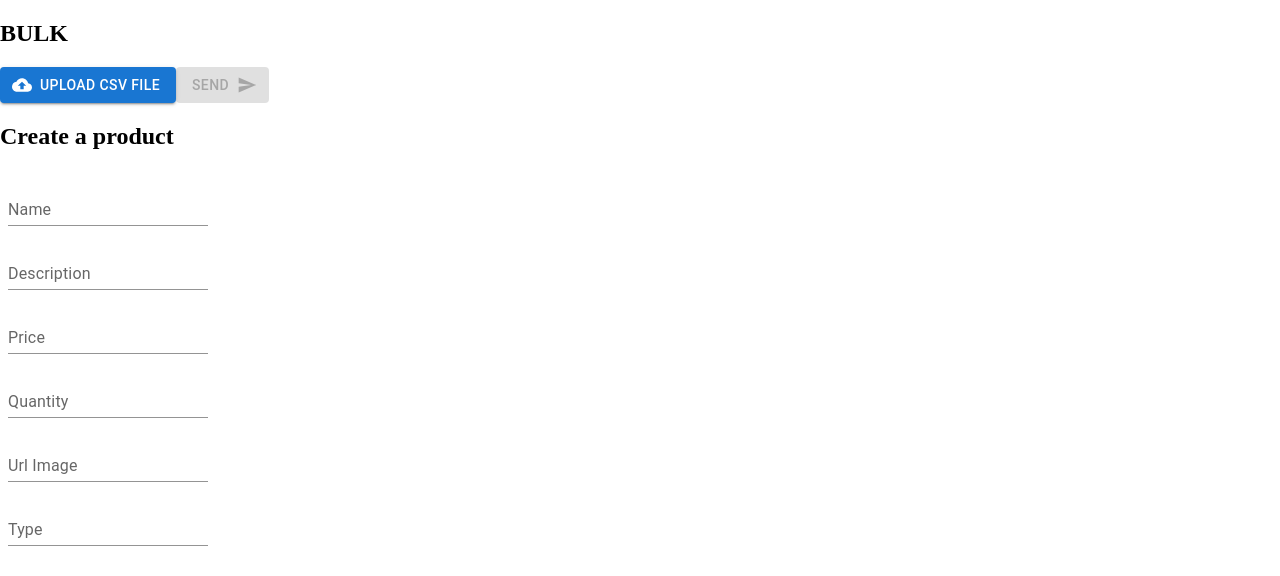
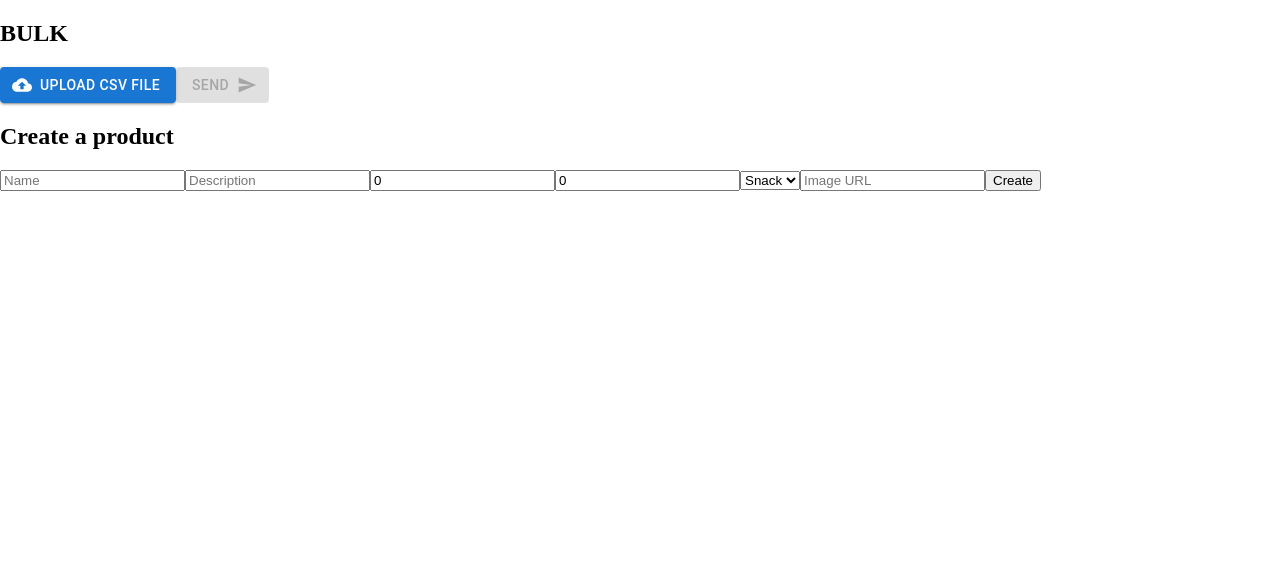
Before and after one commit to daniellopez1999/Shopping-and-tracker-project, a React (Vite) app in the folder frontend/shopping_frontend/: page /admin/create-products in a window 1280 px wide. Shown: the top 576 px of the page. Built offline with nearby package versions, Linux system fonts and the light colour scheme.

Commit message:
Feat: Changed Inputs in Create Product.

```diff
--- a/frontend/shopping_frontend/src/Components/TextField/TextField.tsx
+++ /dev/null
@@ -1,33 +0,0 @@
-import * as React from 'react';
-import Box from '@mui/material/Box';
-import TextField from '@mui/material/TextField';
-
-interface BasicTextFieldProps {
-  type: 'password' | 'text' | 'email' | 'number';
-  placeholder: string;
-}
-
-const BasicTextField: React.FC<BasicTextFieldProps> = ({
-  type,
-  placeholder,
-}) => {
-  return (
-    <Box
-      component="form"
-      sx={{
-        '& > :not(style)': { m: 1, width: '25ch' },
-      }}
-      noValidate
-      autoComplete="off"
-    >
-      <TextField
-        id="standard-basic"
-        label={placeholder}
-        variant="standard"
-        type={type}
-      />
-    </Box>
-  );
-};
-
-export default BasicTextField;
--- a/frontend/shopping_frontend/src/Pages/CreateProducts/CreateProducts.tsx
+++ b/frontend/shopping_frontend/src/Pages/CreateProducts/CreateProducts.tsx
@@ -1,12 +1,20 @@
-import { useEffect, useState } from 'react';
+import { ChangeEvent, useEffect, useState } from 'react';
 import InputFileUpload from '../../Components/FileUpload/FileUpload';
 import { sendProductsAsBulk } from '../../utils/fetch';
 import SendButton from '../../Components/SendButton/SendButton';
-import BasicTextField from '../../Components/TextField/TextField';
+import { Product } from '../../types/types';
 
 const CreateProducts = () => {
   const [selectedFile, setSelectedFile] = useState<File | null>(null);
   const [loading, setLoading] = useState<boolean>(false);
+  const [productData, setProductData] = useState<Product>({
+    name: '',
+    description: '',
+    price: 0,
+    quantity: 0,
+    image: '',
+    type: '',
+  });
 
   const sendCSV = async () => {
     setLoading(true);
@@ -30,6 +38,11 @@ const CreateProducts = () => {
     setLoading(false);
   };
 
+  const createproduct = (e: React.FormEvent<HTMLFormElement>) => {
+    e.preventDefault();
+    //Create product
+  };
+
   return (
     <div>
       <div>
@@ -48,15 +61,79 @@ const CreateProducts = () => {
         </div>
       </div>
 
-      <div>
+      <form onSubmit={(e) => createproduct(e)}>
         <h2>Create a product</h2>
-        <BasicTextField type="text" placeholder="Name" />
-        <BasicTextField type="text" placeholder="Description" />
-        <BasicTextField type="number" placeholder="Price" />
-        <BasicTextField type="number" placeholder="Quantity" />
-        <BasicTextField type="text" placeholder="Url Image" />
-        <BasicTextField type="text" placeholder="Type" />
-      </div>
+        <input
+          type="text"
+          placeholder="Name"
+          value={productData.name}
+          onChange={(e) =>
+            setProductData((prevProductData) => ({
+              ...prevProductData!,
+              name: e.target.value,
+            }))
+          }
+        />
+        <input
+          type="text"
+          placeholder="Description"
+          value={productData.description}
+          onChange={(e) =>
+            setProductData((prevProductData) => ({
+              ...prevProductData!,
+              description: e.target.value,
+            }))
+          }
+        />
+        <input
+          type="number"
+          placeholder="Price"
+          value={productData.price}
+          onChange={(e) =>
+            setProductData((prevProductData) => ({
+              ...prevProductData!,
+              price: e.target.valueAsNumber,
+            }))
+          }
+        />
+        <input
+          type="number"
+          placeholder="Quantity"
+          value={productData.quantity}
+          onChange={(e) =>
+            setProductData((prevProductData) => ({
+              ...prevProductData!,
+              quantity: e.target.valueAsNumber,
+            }))
+          }
+        />
+        <select
+          value={productData.type}
+          onChange={(e) =>
+            setProductData((prevProductData) => ({
+              ...prevProductData!,
+              type: e.target.value,
+            }))
+          }
+        >
+          {/* Fetch al Backend para recibir todos los posibles tipos */}
+          <option value="Snack">Snack</option>
+          <option value="Food">Food</option>
+        </select>
+
+        <input
+          type="text"
+          placeholder="Image URL"
+          value={productData.image}
+          onChange={(e) =>
+            setProductData((prevProductData) => ({
+              ...prevProductData!,
+              image: e.target.value,
+            }))
+          }
+        />
+        <button type="submit">Create</button>
+      </form>
     </div>
   );
 };
--- a/frontend/shopping_frontend/src/types/types.d.ts
+++ b/frontend/shopping_frontend/src/types/types.d.ts
@@ -5,8 +5,8 @@ export interface Product {
   quantity: number;
   image: string;
   type: string;
-  _id: string;
-  __v: number;
+  _id?: string;
+  __v?: number;
 }
 
 export interface ProductsReponse {
```
